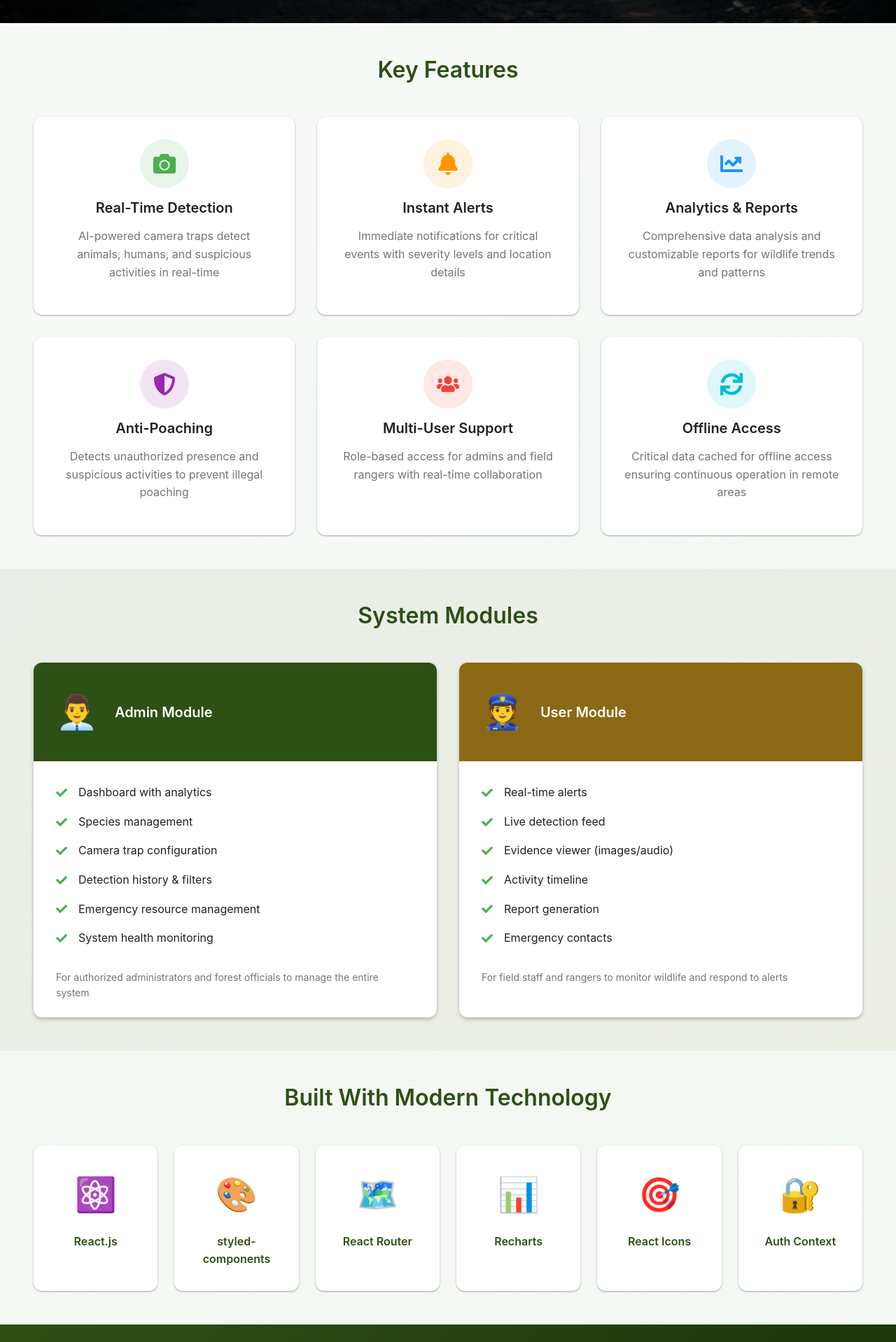
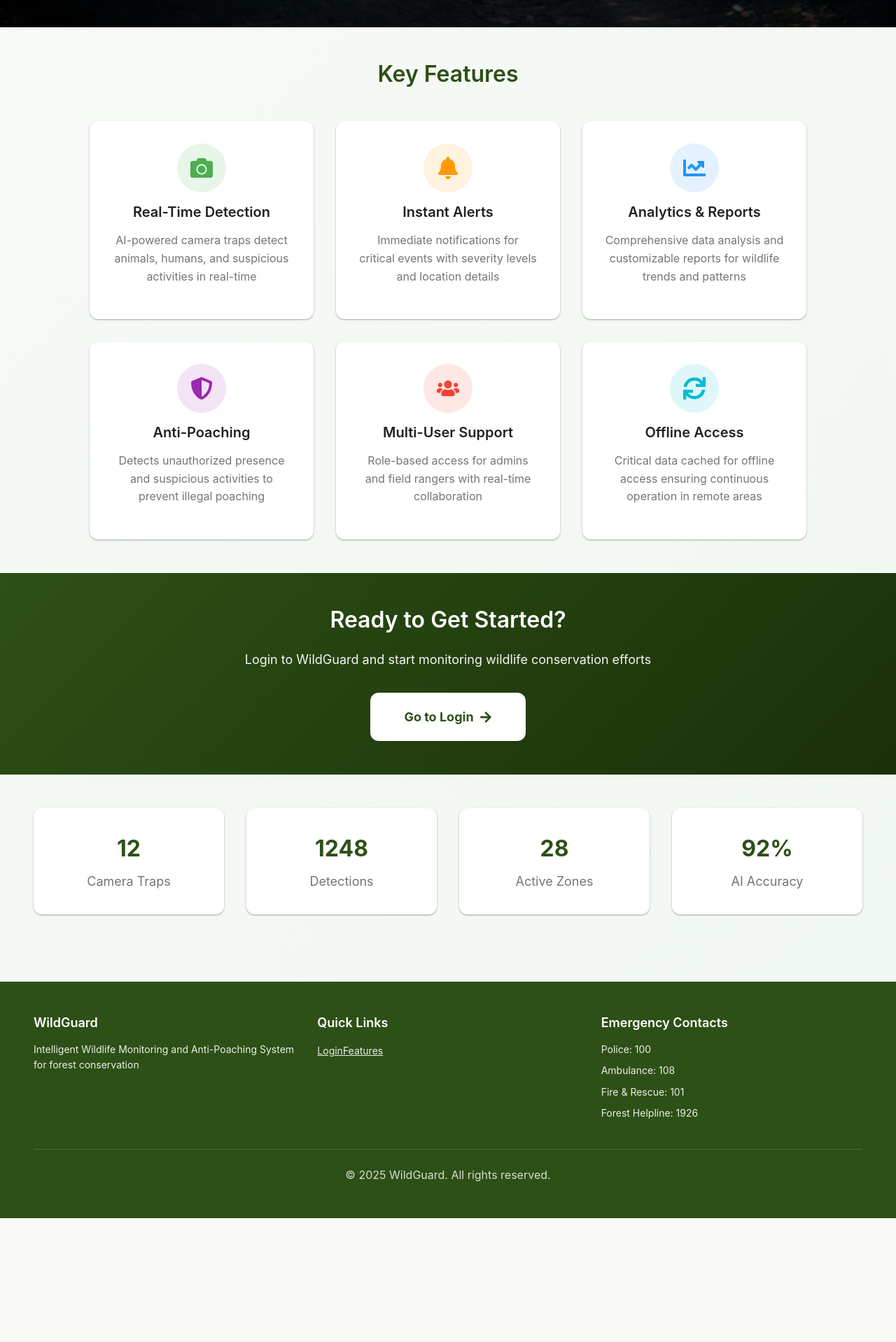
Before and after one commit to Sree1710/WildGuard, a React (Create React App) app in the folder wildguard-frontend/: page / in a window 1280 px wide. Shown: the part 879-2797 px from the top of the page at 70% size. After the commit the page ends 2620 px from the top, so only its background shows below. Built offline with nearby package versions, Linux system fonts and the light colour scheme.

Commit message:
homepage updated

```diff
--- a/wildguard-frontend/src/components/HomePage.js
+++ b/wildguard-frontend/src/components/HomePage.js
@@ -18,8 +18,7 @@ const HomePage = () => {
       {/* Navigation Header */}
       <Header>
         <Logo>
-          <LogoIcon>🌲</LogoIcon>
-          <LogoText>WildGuard</LogoText>
+          <LogoIcon src="/images/generated-image.png" alt="WildGuard Logo" />
         </Logo>
         <LoginButton onClick={() => navigate('/login')}>
           Login <FaArrowRight />
@@ -31,15 +30,15 @@ const HomePage = () => {
         <HeroOverlay />
 
         <HeroTopBar>
-          <HeroBrand>Adventure<span>.</span></HeroBrand>
-          <MenuIcon>☰</MenuIcon>
+          {/* <HeroBrand>Adventure<span>.</span></HeroBrand>
+          <MenuIcon>☰</MenuIcon> */}
         </HeroTopBar>
 
         <HeroCenter>
           <HeroSmallTitle>THE</HeroSmallTitle>
-          <HeroMainTitle>WILD LIFE</HeroMainTitle>
-          <HeroTagline>ADVENTURE IN THE FOREST</HeroTagline>
-          <HeroAuthor>With WildGuard AI</HeroAuthor>
+          <HeroMainTitle>WILDGUARD</HeroMainTitle>
+          <HeroTagline>Intelligent Wildlife Monitoring and Anti-Poaching System</HeroTagline>
+          {/* <HeroAuthor>With WildGuard AI</HeroAuthor> */}
         </HeroCenter>
 
         <HeroStats>
@@ -57,11 +56,11 @@ const HomePage = () => {
           </StatBox>
         </HeroStats>
 
-        <HeroSocials>
+        {/* <HeroSocials>
           <span>f</span>
           <span>t</span>
           <span>in</span>
-        </HeroSocials>
+        </HeroSocials> */}
       </HeroWrapper>
 
 
@@ -131,105 +130,6 @@ const HomePage = () => {
         </FeaturesGrid>
       </FeaturesSection>
 
-      {/* Modules Section */}
-      <ModulesSection>
-        <SectionTitle>System Modules</SectionTitle>
-        <ModulesGrid>
-          {/* Admin Module */}
-          <ModuleCard>
-            <ModuleHeader color="#2d5016">
-              <ModuleIcon>👨‍💼</ModuleIcon>
-              <ModuleTitle>Admin Module</ModuleTitle>
-            </ModuleHeader>
-            <ModuleFeatures>
-              <ModuleFeature>
-                <FaCheck /> Dashboard with analytics
-              </ModuleFeature>
-              <ModuleFeature>
-                <FaCheck /> Species management
-              </ModuleFeature>
-              <ModuleFeature>
-                <FaCheck /> Camera trap configuration
-              </ModuleFeature>
-              <ModuleFeature>
-                <FaCheck /> Detection history & filters
-              </ModuleFeature>
-              <ModuleFeature>
-                <FaCheck /> Emergency resource management
-              </ModuleFeature>
-              <ModuleFeature>
-                <FaCheck /> System health monitoring
-              </ModuleFeature>
-            </ModuleFeatures>
-            <ModuleDescription>
-              For authorized administrators and forest officials to manage the entire system
-            </ModuleDescription>
-          </ModuleCard>
-
-          {/* User Module */}
-          <ModuleCard>
-            <ModuleHeader color="#8b6914">
-              <ModuleIcon>👮</ModuleIcon>
-              <ModuleTitle>User Module</ModuleTitle>
-            </ModuleHeader>
-            <ModuleFeatures>
-              <ModuleFeature>
-                <FaCheck /> Real-time alerts
-              </ModuleFeature>
-              <ModuleFeature>
-                <FaCheck /> Live detection feed
-              </ModuleFeature>
-              <ModuleFeature>
-                <FaCheck /> Evidence viewer (images/audio)
-              </ModuleFeature>
-              <ModuleFeature>
-                <FaCheck /> Activity timeline
-              </ModuleFeature>
-              <ModuleFeature>
-                <FaCheck /> Report generation
-              </ModuleFeature>
-              <ModuleFeature>
-                <FaCheck /> Emergency contacts
-              </ModuleFeature>
-            </ModuleFeatures>
-            <ModuleDescription>
-              For field staff and rangers to monitor wildlife and respond to alerts
-            </ModuleDescription>
-          </ModuleCard>
-        </ModulesGrid>
-      </ModulesSection>
-
-      {/* Tech Stack Section */}
-      <TechSection>
-        <SectionTitle>Built With Modern Technology</SectionTitle>
-        <TechGrid>
-          <TechItem>
-            <TechIcon>⚛️</TechIcon>
-            <TechName>React.js</TechName>
-          </TechItem>
-          <TechItem>
-            <TechIcon>🎨</TechIcon>
-            <TechName>styled-components</TechName>
-          </TechItem>
-          <TechItem>
-            <TechIcon>🗺️</TechIcon>
-            <TechName>React Router</TechName>
-          </TechItem>
-          <TechItem>
-            <TechIcon>📊</TechIcon>
-            <TechName>Recharts</TechName>
-          </TechItem>
-          <TechItem>
-            <TechIcon>🎯</TechIcon>
-            <TechName>React Icons</TechName>
-          </TechItem>
-          <TechItem>
-            <TechIcon>🔐</TechIcon>
-            <TechName>Auth Context</TechName>
-          </TechItem>
-        </TechGrid>
-      </TechSection>
-
       {/* CTA Section */}
       <CTASection>
         <CTAContent>
@@ -280,13 +180,15 @@ const HomePage = () => {
             </FooterLink>
           </FooterSection>
           <FooterSection>
-            <FooterTitle>Demo Accounts</FooterTitle>
-            <FooterText>Admin: admin / admin123</FooterText>
-            <FooterText>User: user / user123</FooterText>
+            <FooterTitle>Emergency Contacts</FooterTitle>
+            <FooterText>Police: 100</FooterText>
+            <FooterText>Ambulance: 108</FooterText>
+            <FooterText>Fire & Rescue: 101</FooterText>
+            <FooterText>Forest Helpline: 1926</FooterText>
           </FooterSection>
         </FooterContent>
         <FooterBottom>
-          <p>© 2025 WildGuard - Master's Project. All rights reserved.</p>
+          <p>© 2025 WildGuard. All rights reserved.</p>
         </FooterBottom>
       </Footer>
     </Container>
@@ -318,8 +220,10 @@ const Logo = styled.div`
   cursor: pointer;
 `;
 
-const LogoIcon = styled.div`
-  font-size: 2.5rem;
+const LogoIcon = styled.img`
+  width: 70px;
+  height: 70px;
+  object-fit: contain;
 `;
 
 const LogoText = styled.h1`
@@ -405,12 +309,14 @@ const HeroMainTitle = styled.h1`
   font-weight: 800;
   letter-spacing: 8px;
   margin: 0;
+  white-space: nowrap;
 `;
 
 const HeroTagline = styled.div`
-  letter-spacing: 6px;
-  font-size: 0.9rem;
+  letter-spacing: 2px;
+  font-size: 0.85rem;
   opacity: 0.85;
+  white-space: nowrap;
 `;
 
 const HeroAuthor = styled.div`
@@ -481,9 +387,10 @@ const SectionTitle = styled.h2`
 `;
 
 const FeaturesGrid = styled.div`
-  display: grid;
-  grid-template-columns: repeat(auto-fit, minmax(300px, 1fr));
+  display: flex;
+  flex-wrap: wrap;
   gap: ${props => props.theme.spacing.xl};
+  justify-content: center;
 `;
 
 const FeatureCard = styled.div`
@@ -493,6 +400,8 @@ const FeatureCard = styled.div`
   box-shadow: ${props => props.theme.shadows.sm};
   transition: all ${props => props.theme.transitions.normal};
   text-align: center;
+  min-width: 280px;
+  max-width: 320px;
 
   &:hover {
     transform: translateY(-8px);
```
Also changed, not shown: wildguard-frontend/public/images/generated-image.png (added).
